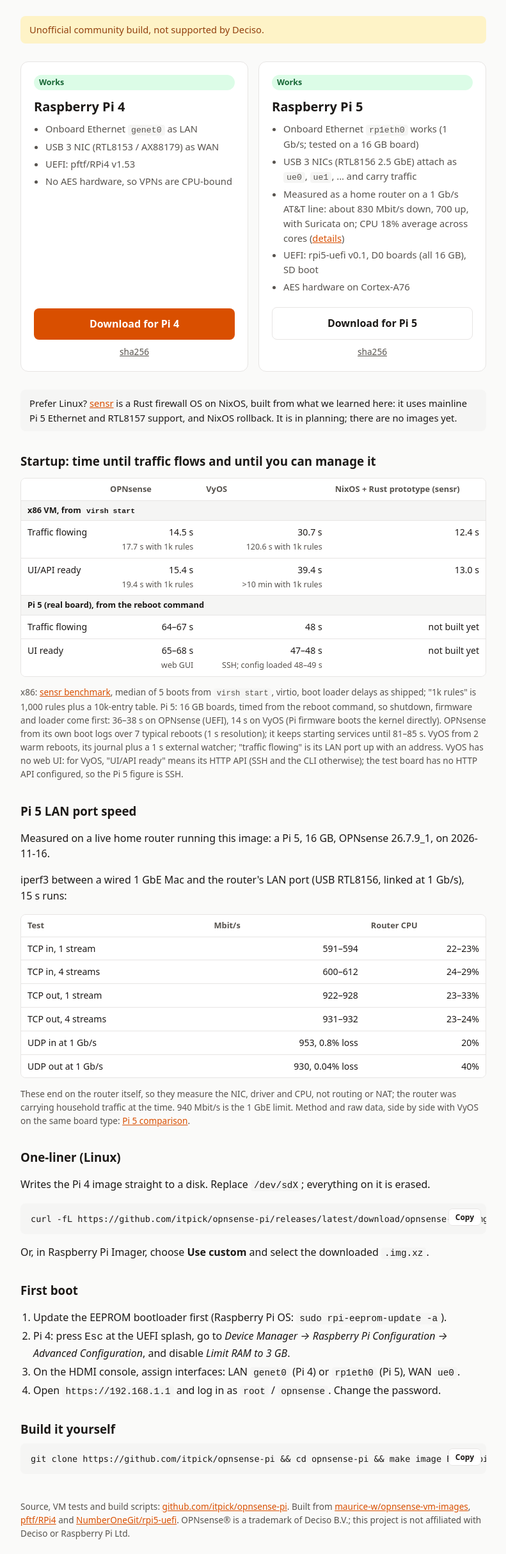
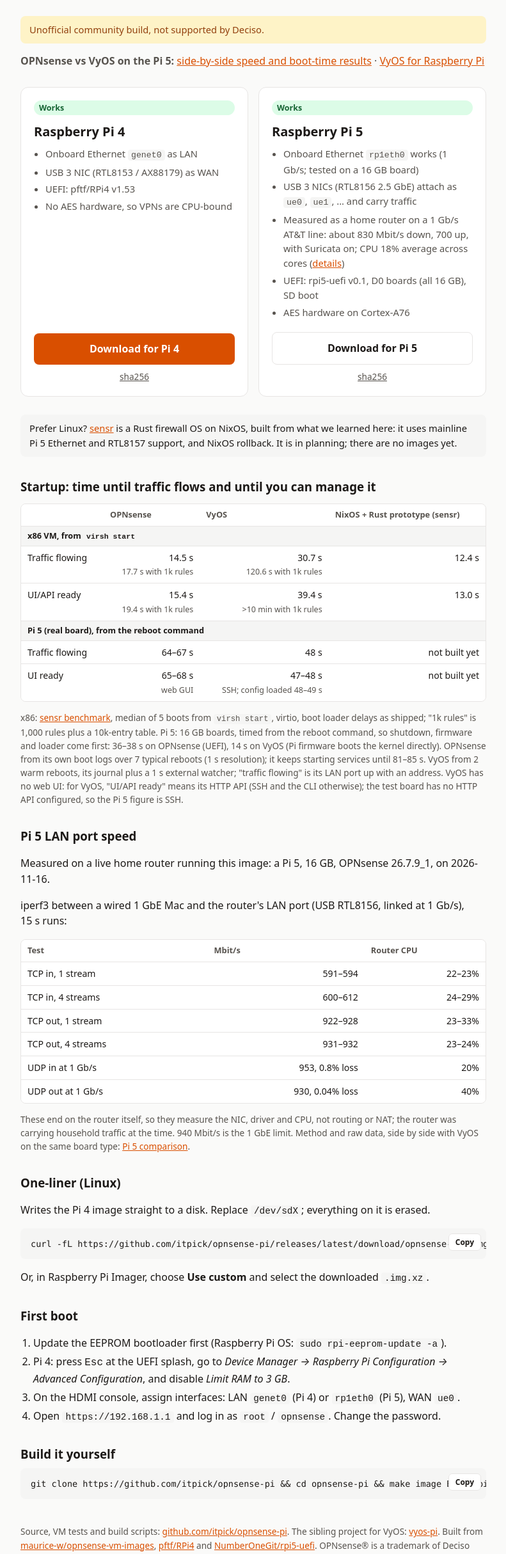
Before and after one commit to itpick/opnsense-pi, a plain HTML site: page docs/index.html in a window 1280 px wide. Shown: the part 129-2558 px from the top of the page at 64% size, without its empty margins (244-1035 px from the left). Drawn offline with Linux system fonts and the light colour scheme.

Commit message:
Pages: link the OPNsense vs VyOS Pi 5 comparison near the top

```diff
--- a/docs/index.html
+++ b/docs/index.html
@@ -65,6 +65,7 @@
   <h1>OPNsense for Raspberry Pi</h1>
   <p class="sub">Flash-and-boot OPNsense 26.7 (FreeBSD 15.1) images. The UEFI firmware is already on the disk.</p>
   <p class="note">Unofficial community build, not supported by Deciso.</p>
+  <p class="sub"><strong>OPNsense vs VyOS on the Pi 5:</strong> <a href="https://github.com/itpick/vyos-pi/blob/main/docs/comparison/pi5-iperf-vyos-vs-opnsense.md">side-by-side speed and boot-time results</a> &middot; <a href="https://itpick.github.io/vyos-pi/">VyOS for Raspberry Pi</a></p>
 
   <div class="boards">
     <div class="card">
@@ -146,6 +147,7 @@
 
   <footer>
     Source, VM tests and build scripts: <a href="https://github.com/itpick/opnsense-pi">github.com/itpick/opnsense-pi</a>.
+    The sibling project for VyOS: <a href="https://itpick.github.io/vyos-pi/">vyos-pi</a>.
     Built from <a href="https://github.com/maurice-w/opnsense-vm-images">maurice-w/opnsense-vm-images</a>,
     <a href="https://github.com/pftf/RPi4">pftf/RPi4</a> and
     <a href="https://github.com/NumberOneGit/rpi5-uefi">NumberOneGit/rpi5-uefi</a>.
```
